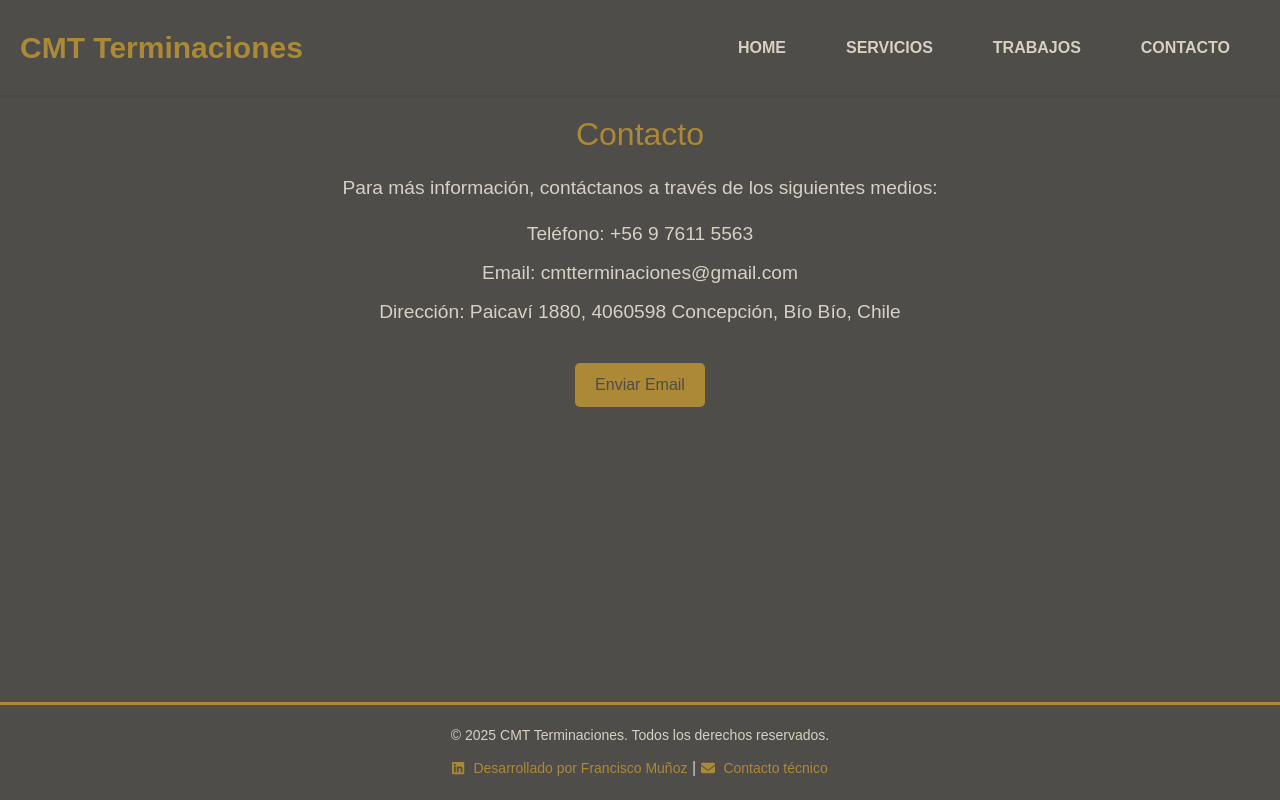
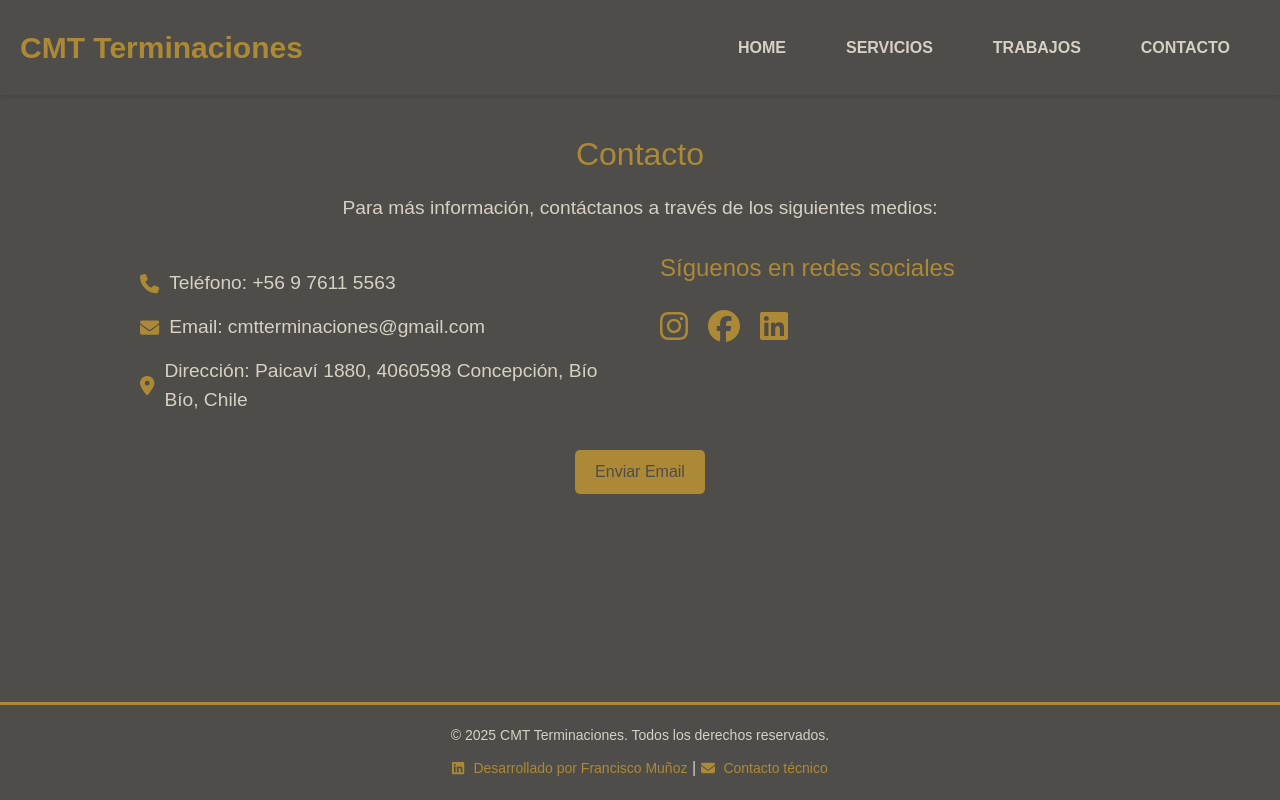
Before and after one commit to l4s10/demo-cmt, a React (Vite) app: page /contacto in a window 1280 px wide. Built offline with nearby package versions, Linux system fonts and the light colour scheme.

Commit message:
modifica estructura de area contacto

```diff
--- a/src/pages/contact/LandingContact.css
+++ b/src/pages/contact/LandingContact.css
@@ -9,7 +9,7 @@
 
 /* Sección principal */
 .contact-section .main-section {
-    padding: 20px;
+    padding: 40px 20px;
     text-align: center;
 }
 
@@ -23,17 +23,42 @@
     font-size: 1.2em;
     line-height: 1.6;
     color: #D7D0C5; /* Letras avena */
+    margin-bottom: 30px;
 }
 
-.contact-section .main-section ul {
+/* Contenedor de contenido */
+.contact-content {
+    display: flex;
+    flex-wrap: wrap;
+    justify-content: center;
+    gap: 40px;
+    max-width: 1000px;
+    margin: 0 auto;
+}
+
+/* Columna de información de contacto */
+.contact-info {
+    text-align: left;
+    flex: 1;
+    min-width: 300px;
+}
+
+.contact-info ul {
     list-style: none;
     padding: 0;
 }
 
-.contact-section .main-section ul li {
+.contact-info ul li {
     font-size: 1.2em;
-    margin: 10px 0;
+    margin: 15px 0;
     color: #D7D0C5; /* Letras avena */
+    display: flex;
+    align-items: center;
+}
+
+.contact-info ul li .svg-inline--fa {
+    margin-right: 10px;
+    color: #AC8936; /* Dorado */
 }
 
 /* Botón de contacto */
@@ -53,14 +78,46 @@
     background-color: #e6b800; /* Dorado más oscuro */
 }
 
+/* Columna de redes sociales */
+.social-media {
+    text-align: left;
+    flex: 1;
+    min-width: 300px;
+}
+
+.social-media h3 {
+    font-size: 1.5em;
+    color: #AC8936; /* Dorado */
+    margin-bottom: 20px;
+}
+
+.social-icons {
+    display: flex;
+    gap: 20px;
+}
+
+.social-icons a {
+    color: #AC8936; /* Dorado */
+    font-size: 2em;
+    transition: color 0.3s ease;
+}
+
+.social-icons a:hover {
+    color: #e6b800; /* Dorado más oscuro */
+}
+
 /* Responsivo */
 @media (max-width: 768px) {
-    .contact-section .main-section h2 {
-        font-size: 1.5em;
+    .contact-content {
+        flex-direction: column;
+        align-items: center;
     }
 
-    .contact-section .main-section p,
-    .contact-section .main-section ul li {
-        font-size: 1em;
+    .contact-info, .social-media {
+        text-align: center;
+    }
+
+    .social-icons {
+        justify-content: center;
     }
 }
--- a/src/pages/contact/LandingContact.tsx
+++ b/src/pages/contact/LandingContact.tsx
@@ -1,7 +1,9 @@
 import { motion } from 'framer-motion';
 import { useInView } from 'react-intersection-observer';
+import { FontAwesomeIcon } from '@fortawesome/react-fontawesome';
+import { faInstagram, faFacebook, faLinkedin } from '@fortawesome/free-brands-svg-icons';
+import { faEnvelope, faPhone, faMapMarkerAlt } from '@fortawesome/free-solid-svg-icons';
 import './LandingContact.css';
-// import Footer from '../../components/footer/Footer';
 
 const Contact = () => {
     const { ref, inView } = useInView({
@@ -20,11 +22,39 @@ const Contact = () => {
             >
                 <h2>Contacto</h2>
                 <p>Para más información, contáctanos a través de los siguientes medios:</p>
-                <ul>
-                    <li>Teléfono: +56 9 7611 5563</li>
-                    <li>Email: cmtterminaciones@gmail.com</li>
-                    <li>Dirección: Paicaví 1880, 4060598 Concepción, Bío Bío, Chile</li>
-                </ul>
+
+                <div className="contact-content">
+                    {/* Columna de información de contacto */}
+                    <div className="contact-info">
+                        <ul>
+                            <li>
+                                <FontAwesomeIcon icon={faPhone} /> Teléfono: +56 9 7611 5563
+                            </li>
+                            <li>
+                                <FontAwesomeIcon icon={faEnvelope} /> Email: cmtterminaciones@gmail.com
+                            </li>
+                            <li>
+                                <FontAwesomeIcon icon={faMapMarkerAlt} /> Dirección: Paicaví 1880, 4060598 Concepción, Bío Bío, Chile
+                            </li>
+                        </ul>
+                    </div>
+
+                    {/* Columna de redes sociales */}
+                    <div className="social-media">
+                        <h3>Síguenos en redes sociales</h3>
+                        <div className="social-icons">
+                            <a href="https://www.instagram.com/tuinstagram" target="_blank" rel="noopener noreferrer">
+                                <FontAwesomeIcon icon={faInstagram} />
+                            </a>
+                            <a href="https://www.facebook.com/tufacebook" target="_blank" rel="noopener noreferrer">
+                                <FontAwesomeIcon icon={faFacebook} />
+                            </a>
+                            <a href="https://www.linkedin.com/tulinkedin" target="_blank" rel="noopener noreferrer">
+                                <FontAwesomeIcon icon={faLinkedin} />
+                            </a>
+                        </div>
+                    </div>
+                </div>
                 <a href="mailto:cmtterminaciones@gmail.com" target="_blank" rel="noopener noreferrer">
                     <button className="contact-button">Enviar Email</button>
                 </a>
```
